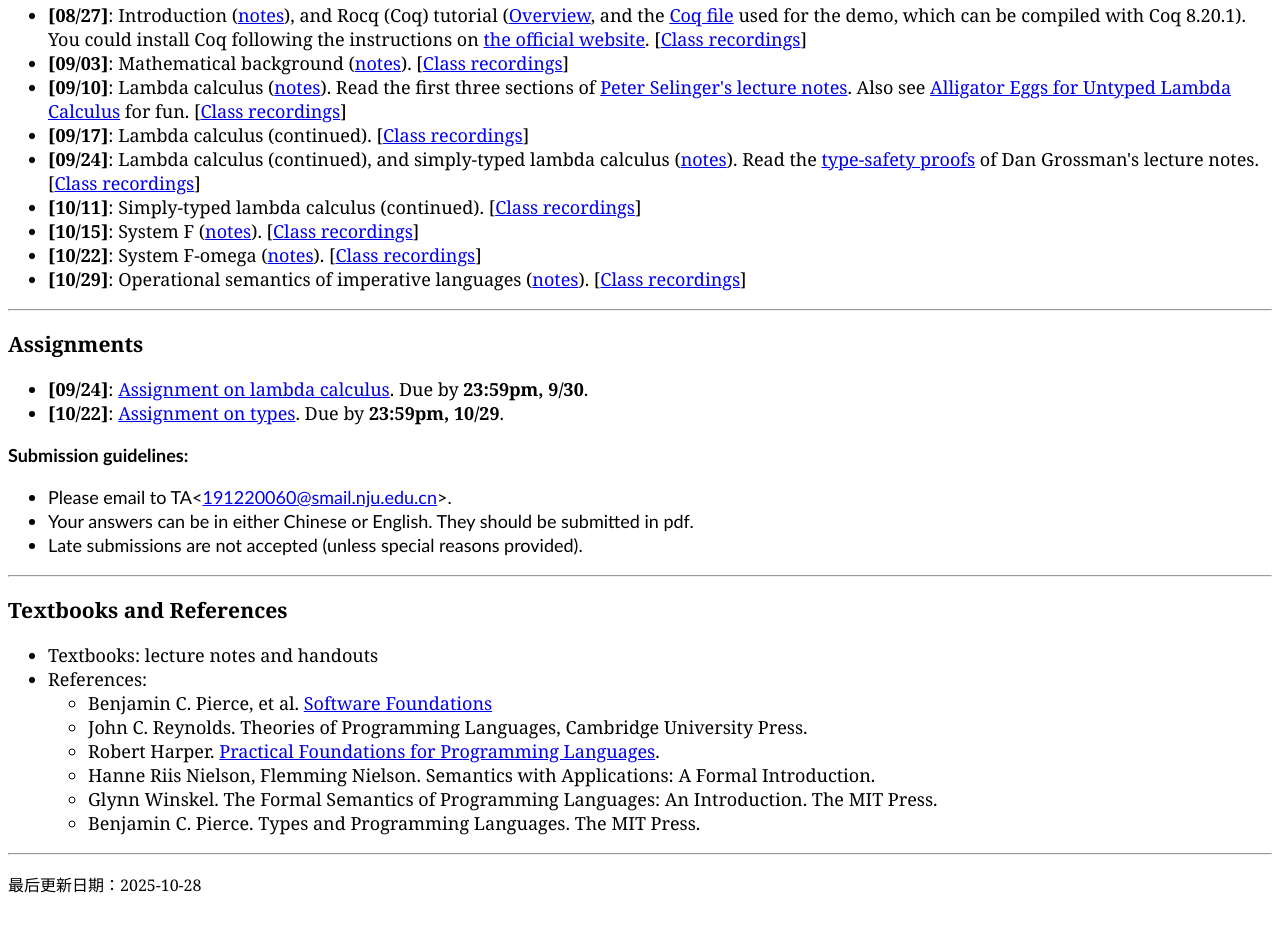
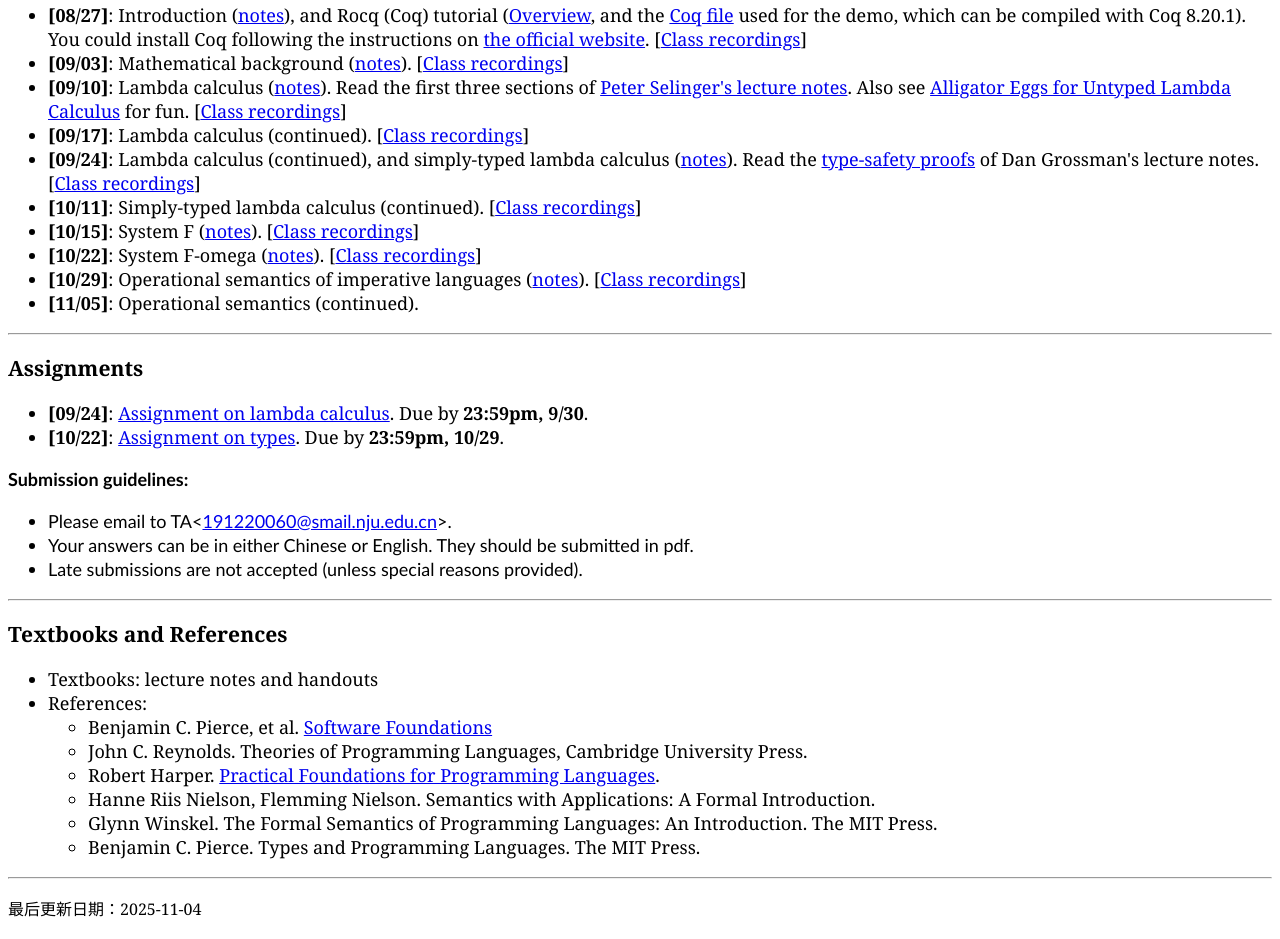
Before and after one commit to hongjin-liang/semantics2025, a plain HTML site: page index.html in a window 1280 px wide. Shown: the part 320-1259 px from the top of the page. Before the commit the page ends 1235 px from the top, so only its background shows below. Drawn offline with Linux system fonts and the light colour scheme.

Commit message:
Update index.html

```diff
--- a/index.html
+++ b/index.html
@@ -48,9 +48,9 @@
 						 </li>
     <li> <b>[10/29]</b>: Operational semantics of imperative languages (<a href="08_operational.pdf">notes</a>). [<a href="https://meeting.tencent.com/crm/2jBBgXW5f1">Class recordings</a>]
 						 </li>
-    <!--	<li> <b>[11/05]</b>: Operational semantics (continued).
+    <li> <b>[11/05]</b>: Operational semantics (continued).
 						 </li>
-	<li> <b>[11/13]</b>: Operational semantics (continued). [<a href="">Class recordings</a>]
+	<!--	<li> <b>[11/13]</b>: Operational semantics (continued). [<a href="">Class recordings</a>]
 						 </li>
     <li> <b>[11/20]</b>: Operational semantics (continued), and Hoare logic (<a href="08_Hoare.pdf">notes</a>). [<a href="">Class recordings</a>]
 						 </li>
@@ -114,7 +114,7 @@
 
 	<hr>
 
-    <p><font size="3" face="Georgia">最后更新日期：2025-10-28</font></p>
+    <p><font size="3" face="Georgia">最后更新日期：2025-11-04</font></p>
   </body>
 
 </html>
```
